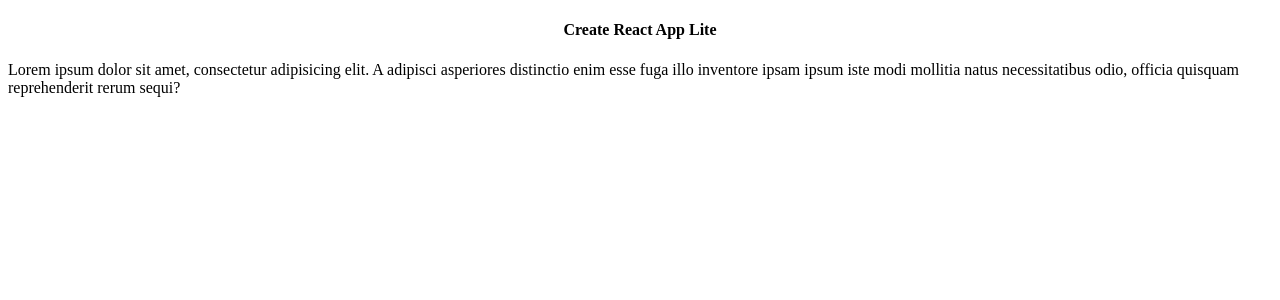
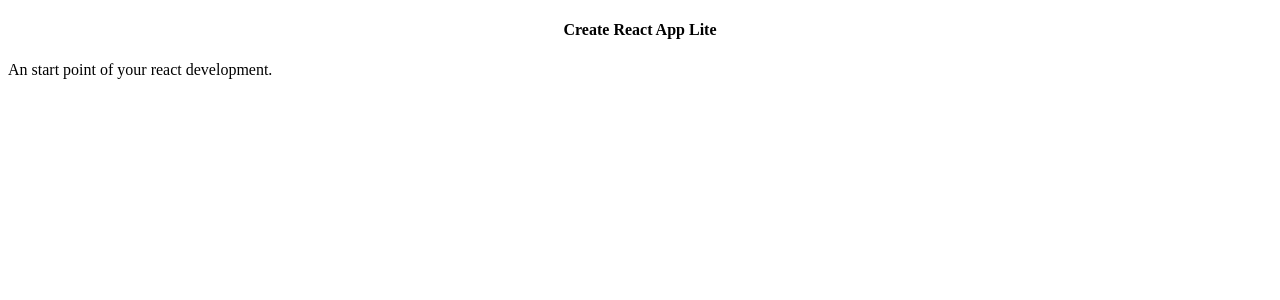
Before and after one commit to buuug7/create-react-app-lite, a React app: page / in a window 1280 px wide. Shown: the top 300 px of the page. Built offline with nearby package versions, Linux system fonts and the light colour scheme; the HTML template or start-up script is replaced by a standard one.

Commit message:
update README.md, HelloWorld.js, add new `static` directory

```diff
--- a/package.json
+++ b/package.json
@@ -1,6 +1,6 @@
 {
   "name": "create-react-app-lite",
-  "version": "1.1.0",
+  "version": "1.2.0",
   "description": "Create react app from zero",
   "main": "index.js",
   "scripts": {
--- a/src/components/HelloWorld.js
+++ b/src/components/HelloWorld.js
@@ -1,14 +1,21 @@
-import React from 'react';
+import React, { useEffect, useState } from 'react';
 
 function HelloWorld () {
+
+  const [data, setData] = useState({
+    name: '',
+    description: ''
+  });
+
+  useEffect(() => {
+    fetch('/data.json').then(res => res.json())
+    .then(json => setData(json))
+  } ,[])
+
   return (
     <div className='HelloWorld'>
-      <h4 style={{ textAlign: 'center' }}>Create React App Lite</h4>
-      <p>
-        Lorem ipsum dolor sit amet, consectetur adipisicing elit. A adipisci asperiores distinctio enim esse fuga illo
-        inventore ipsam ipsum iste modi mollitia natus necessitatibus odio, officia quisquam reprehenderit rerum
-        sequi?
-      </p>
+      <h4 style={{ textAlign: 'center' }}>{data.name}</h4>
+      <p>{data.description}</p>
     </div>
   );
 }
--- a/src/index.js
+++ b/src/index.js
@@ -7,4 +7,4 @@
 rootDom.id = 'root';
 document.body.append(rootDom);
 
-ReactDOM.render(<App/>, document.querySelector('#root'));
+ReactDOM.render(<App />, document.querySelector('#root'));
--- /dev/null
+++ b/static/data.json
@@ -0,0 +1,4 @@
+{
+  "name": "Create React App Lite",
+  "description": "An start point of your react development."
+}
--- a/webpack.config.js
+++ b/webpack.config.js
@@ -1,4 +1,5 @@
 const HtmlWebpackPlugin = require('html-webpack-plugin');
+const path = require('path');
 
 module.exports = {
   entry: './src/index.js',
@@ -11,7 +12,7 @@
     })
   ],
   devServer: {
-    contentBase: './dist'
+    contentBase: [path.join(__dirname, 'dist'), path.join(__dirname, 'static')]
   },
   module: {
     rules: [
```
Also changed, not shown: 2 other files (tests, documents, lock files or other folders).
